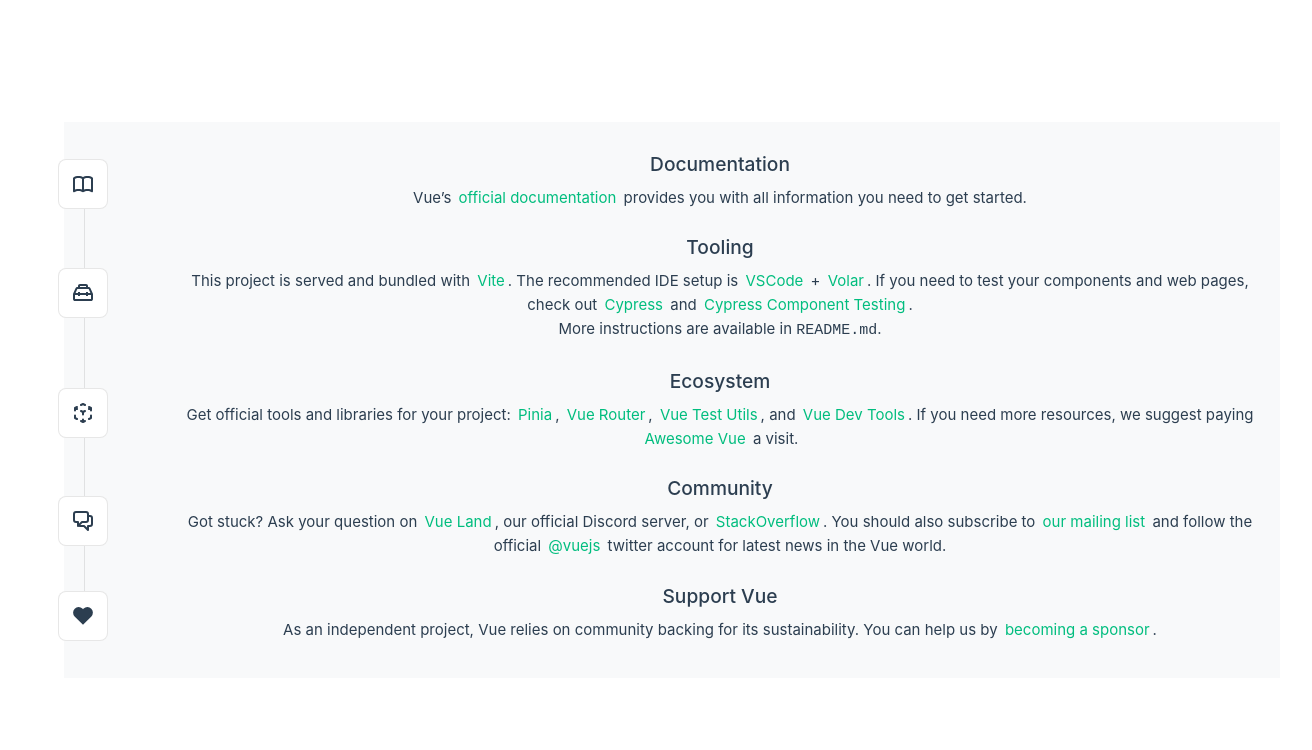
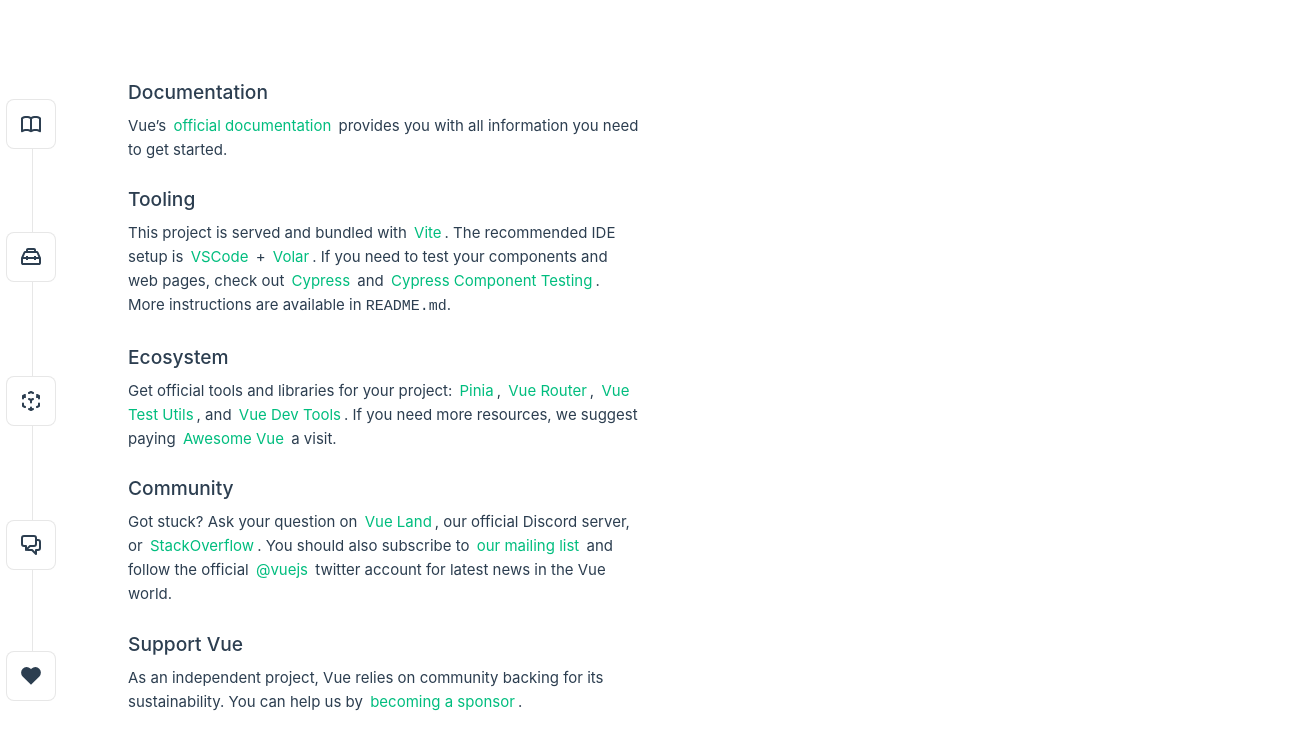
Before and after one commit to kosa-first-project/kosa-second-project-vue, a Vue app: page / in a window 1280 px wide. Shown: the top 750 px of the page, 1312 px wide, since content can reach past the window. Built offline with nearby package versions, Linux system fonts and the light colour scheme.

Commit message:
test app.vue 정렬 #4

```diff
--- a/src/App.vue
+++ b/src/App.vue
@@ -4,6 +4,7 @@
 </script>
 
 <template>
+
 <!--
   <header>
     <img alt="Vue logo" class="logo" src="@/assets/logo.svg" width="125" height="125" />
@@ -17,47 +18,19 @@
       </nav>
     </div>
   </header> -->
-  <div id="app">
     <div class="main-container">
       <RouterView />
-    </div>
   </div>
 </template>
 
 <style scoped>
-
-
-/* 브라우저 기본 스타일 초기화 */
-html, body {
-  margin: 0;
-  padding: 0;
-  width: 100%;
-  height: 100%;
+@media (min-width: 1024px) {
+  #app {
+      display: grid;
+      grid-template-columns: auto;
+      padding: 0 2rem;
+  }
 }
-
-/* 부모 요소가 반드시 100% 높이를 차지하도록 설정 */
-#app {
-  display: flex;
-  justify-content: center;
-  align-items: center;
-  height: 100vh; /* 화면 전체를 항상 차지하게 설정 */
-  width: 100vw; /* 화면 전체 넓이를 항상 차지하도록 설정 */
-}
-
-/* 자식 요소 중앙 정렬 */
-.main-container {
-  display: flex;
-  justify-content: center; /* 가로 중앙 */
-  align-items: center; /* 세로 중앙 */
-  text-align: center;
-  min-width: 300px; /* 최소 넓이 설정 */
-  min-height: 200px; /* 최소 높이 설정 */
-  padding: 20px;
-  box-sizing: border-box;
-  background-color: #f8f9fa; /* 배경색 추가 */
-}
-
-
 /*
 header {
   line-height: 1.5;
```
